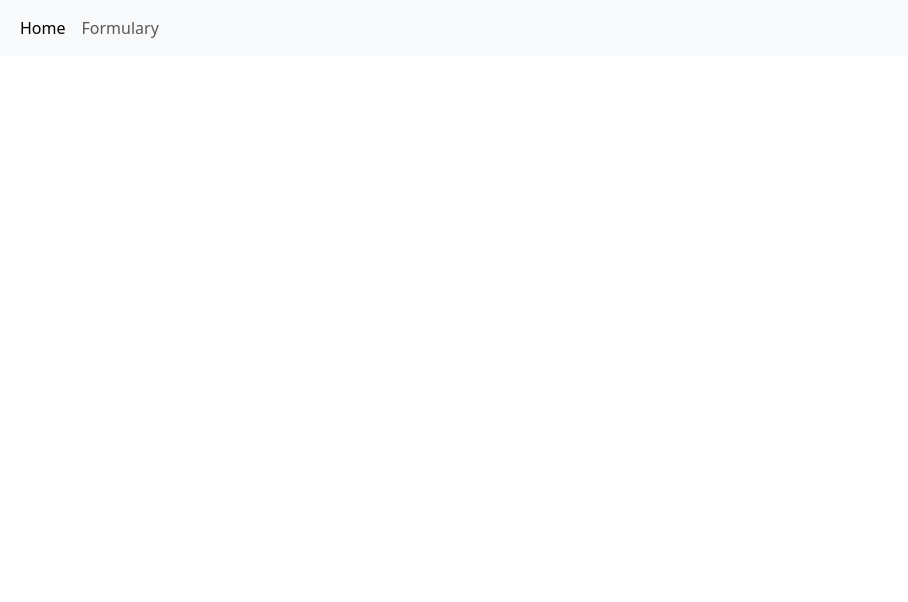
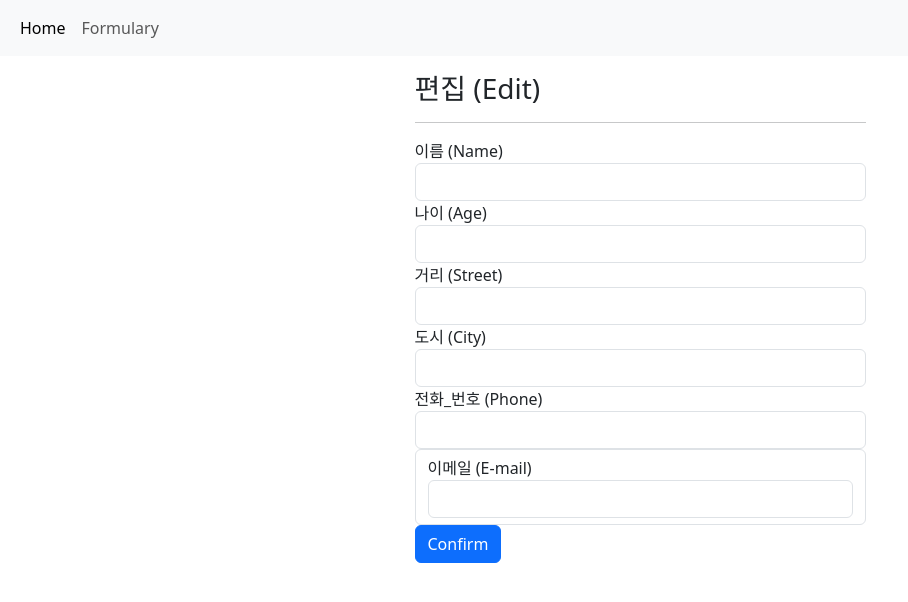
Before and after one commit to ThePowerO/Manage-FlaskCRUD, a Flask app: page /edit_user/1 in a window 1280 px wide. Before the commit the part shown is almost empty. Shown: the top 602 px of the page, without its empty margins (0-908 px from the left). Run offline with Flask 3, Linux system fonts and the light colour scheme.

Commit message:
Update edit_user.html

```diff
--- a/Manage-ADD/templates/edit_user.html
+++ b/Manage-ADD/templates/edit_user.html
@@ -1 +1,37 @@
 {% extends 'layout.html' %}
+{% block body %}
+<div class="row">
+    <div class="col-5 mx-auto">
+        <h3>편집 (Edit)</h3><hr>
+        <form method="post" action="{{url_for('edit_user', id=datas.ID)}}">
+            <div>
+                <div class="form-group">
+                    <label>이름 (Name)</label>
+                    <input type="text" name="이름" required class="form-control" value="{{datas.이름}}">
+                </div>
+                <div class="form-group">
+                    <label>나이 (Age)</label>
+                    <input type="text" name="나이" required class="form-control" value="{{datas.나이}}">
+                </div>
+                <div class="form-group">
+                    <label>거리 (Street)</label>
+                    <input type="text" name="거리" required class="form-control" value="{{datas.거리}}">
+                </div>
+                <div class="form-group">
+                    <label>도시 (City)</label>
+                    <input type="text" name="도시" required class="form-control" value="{{datas.도시}}">
+                </div>
+                <div class="form-group">
+                    <label>전화_번호 (Phone)</label>
+                    <input type="text" name="전화_번호" required class="form-control" value="{{datas.전화_번호}}">
+                </div>
+                <div class="form-control">
+                    <label>이메일 (E-mail)</label>
+                    <input type="text" name="이메일" required class="form-control" value="{{datas.이메일}}">
+                </div>
+                <input type="submit" value="Confirm" class="btn btn-primary">
+            </div>
+        </form>
+    </div>
+</div>
+{% endblock %}
```
